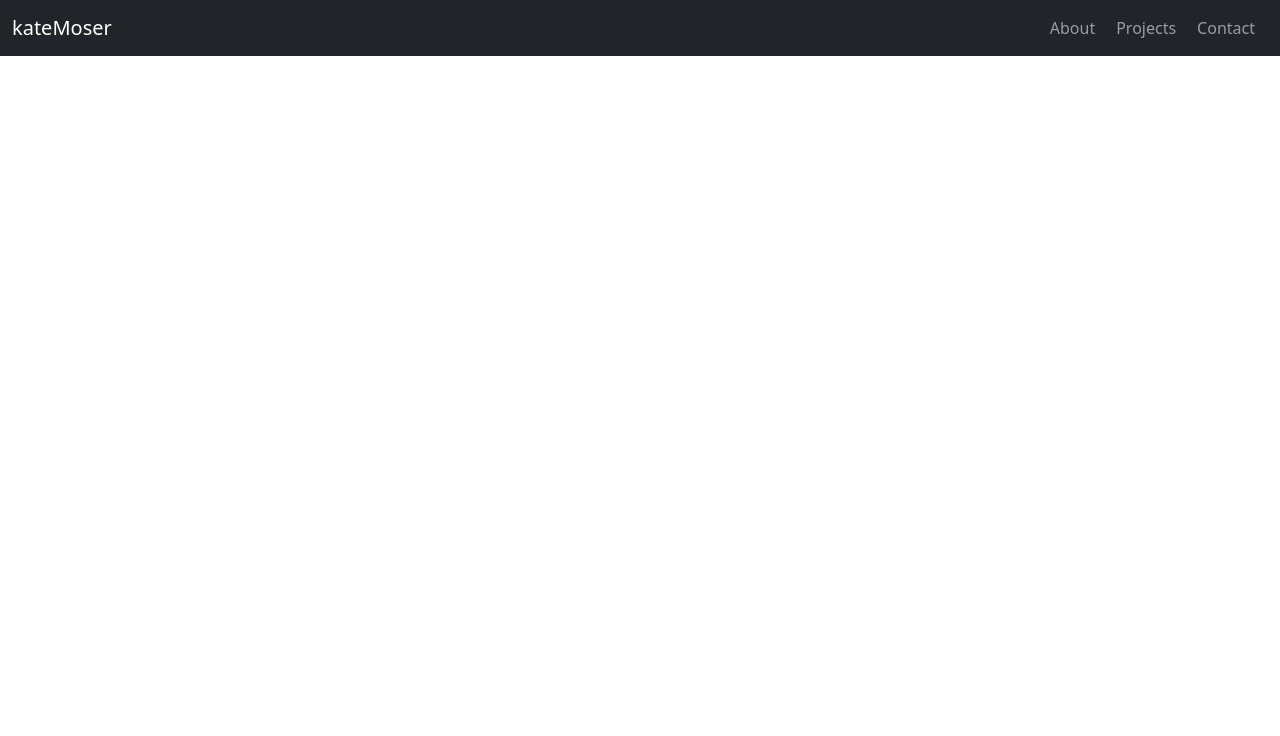
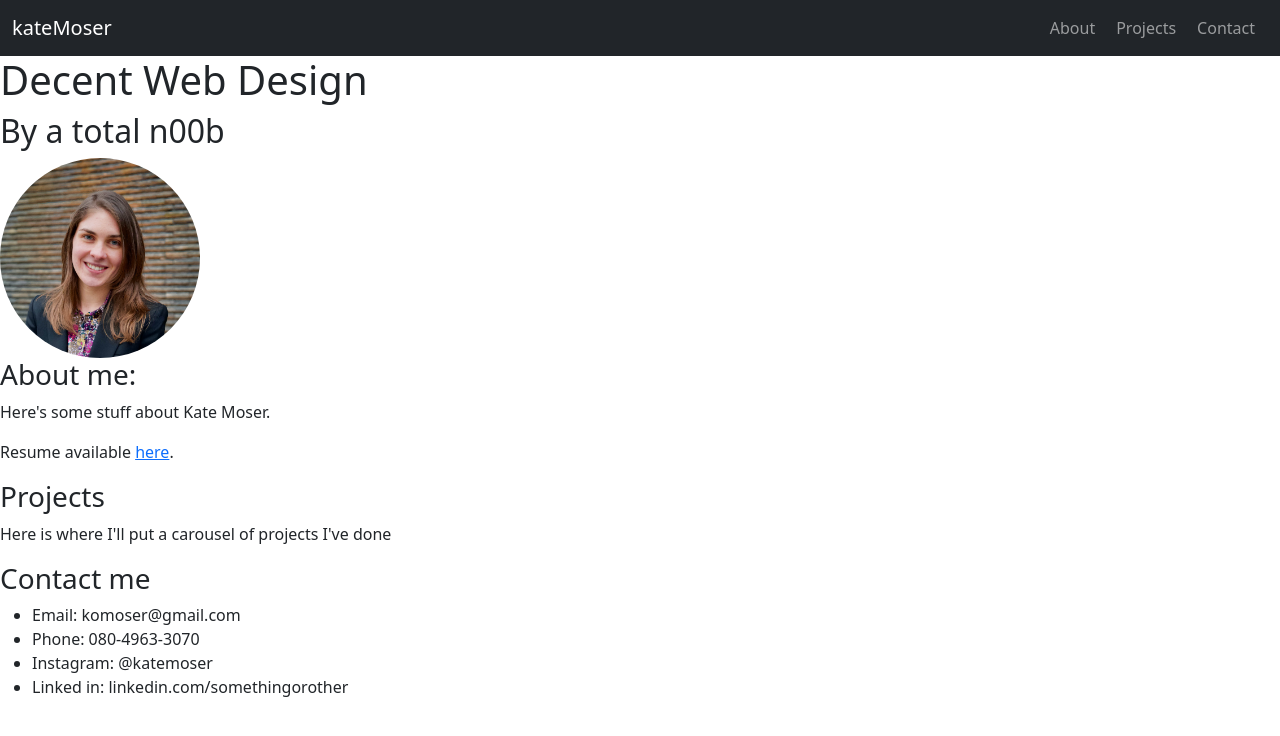
Before and after one commit to katemoser/personal-website, a plain HTML site: page index.html in a window 1280 px wide. Drawn offline with nearby package versions, Linux system fonts and the light colour scheme.

Commit message:
Filler Content and image resizing

```diff
--- a/index.html
+++ b/index.html
@@ -14,6 +14,7 @@
 </head>
 
 <body>
+  <section id="title">
     <!----------------Navigation Bar-------------------->
     <nav class="navbar sticky-top navbar-expand-sm navbar-dark bg-dark" id="navigationbar">
       <div class="container-fluid">
@@ -39,6 +40,66 @@
       </div>
 
     </nav>
+
+    <!--------Landing page --------->
+    <div>
+      <h1>
+        Decent Web Design
+      </h1>
+      <h2>
+        By a total n00b
+      </h2>
+    </div>
+
+  </section>
+
+  <!--------About me--------->
+  <section id="about">
+    <img id="profilePic" src="kate.jpeg" alt="A picture of Kate Moser">
+    <h3>
+      About me:
+    </h3>
+    <p>
+      Here's some stuff about Kate Moser.
+    </p>
+    <p>
+      Resume available <a href="">here</a>.
+    </p>
+
+  </section>
+
+  <!--- Projects-->
+  <section id="projects">
+    <h3>
+      Projects
+    </h3>
+    <p> Here is where I'll put a carousel of projects I've done</p>
+
+
+  </section>
+
+  <!--Contact-->
+  <section id="contact">
+    <h3>
+      Contact me
+    </h3>
+    <ul>
+      <li>
+        Email: komoser@gmail.com
+      </li>
+      <li>
+        Phone: 080-4963-3070
+      </li>
+      <li>
+        Instagram: @katemoser
+      </li>
+      <li>
+        Linked in: linkedin.com/somethingorother
+      </li>
+    </ul>
+
+  </section>
+
   <script src="https://cdn.jsdelivr.net/npm/bootstrap@5.1.1/dist/js/bootstrap.bundle.min.js"
     integrity="sha384-/bQdsTh/da6pkI1MST/rWKFNjaCP5gBSY4sEBT38Q/9RBh9AH40zEOg7Hlq2THRZ"
     crossorigin="anonymous"></script>
--- a/style.css
+++ b/style.css
@@ -2,3 +2,8 @@
     text-align: right;
     padding-right: 5px;
 }
+
+#profilePic {
+    max-width: 200px;
+    border-radius: 50%;
+}
```
Also changed, not shown: kate.jpeg (added). Lines whose indentation alone changed are shown as unchanged.
